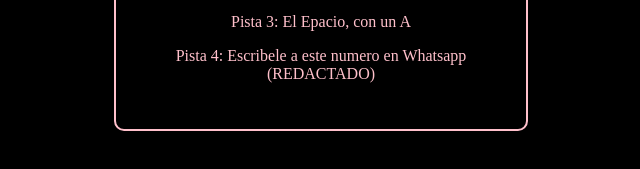
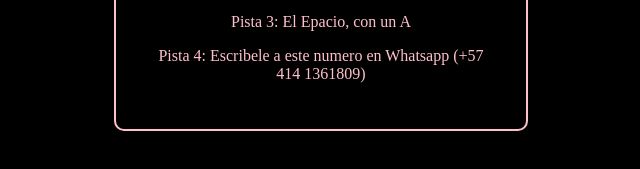
Before and after one commit to SomeoneDoesSomething/regalitonavidad, a plain HTML site: page index.html in a window 1280 px wide. Shown: the part 437-606 px from the top of the page, 319-959 px from the left. Drawn offline with Linux system fonts and the light colour scheme.

Commit message:
Update index.html

```diff
--- a/index.html
+++ b/index.html
@@ -56,7 +56,7 @@
       <p>Pista 1: U -1</p>
       <p>Pista 2: La portada del album popular de Ecco2k</p>
       <p>Pista 3: El Epacio, con un A</p>
-      <p>Pista 4: Escribele a este numero en Whatsapp (REDACTADO)</p>
+      <p>Pista 4: Escribele a este numero en Whatsapp (+57 414 1361809)</p>
     </div>
   </div>
 
```
